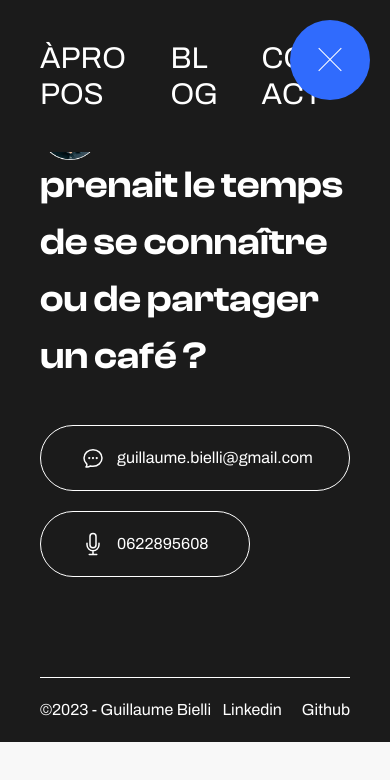
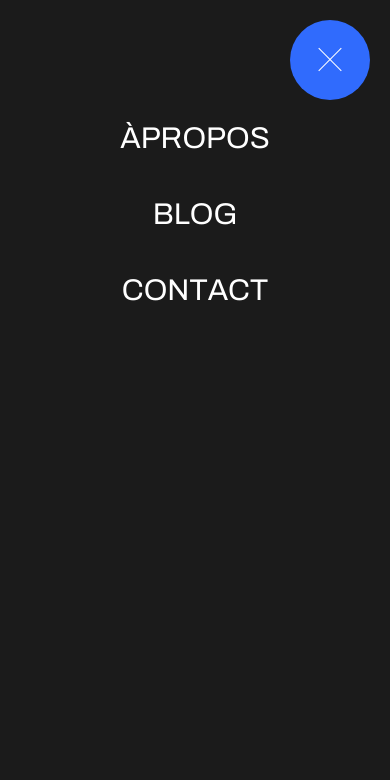
Before and after one commit to gbielli/portfolio, a Next.js app: page /components/Header in a window 390 px wide. Both pictures are taken after a click on the element 330 px from the left and 60 px from the top of the page. Shown: the top 780 px of the page. Built offline with nearby package versions, Linux system fonts and the light colour scheme.

Commit message:
blur on span & responsive

```diff
--- a/app/components/Header/Nav/page.js
+++ b/app/components/Header/Nav/page.js
@@ -1,7 +1,7 @@
 import React from 'react'
 import { height } from '../anim';
 import { motion } from 'framer-motion';
-import { menuSlide, slide, scale, translate  } from '../anim';
+import { menuSlide, translate, blur  } from '../anim';
 
 const navItems = [
     {
@@ -18,7 +18,8 @@ const navItems = [
     }
 ]
 
-const Nav = () => {
+const Nav = ({selectedLink, setSelectedLink}) => {
+
 
     const getChars = (word) => {
         let chars = [];
@@ -42,10 +43,15 @@ const Nav = () => {
     }
 
   return (
-    <motion.div variants={menuSlide} initial="initial" animate="enter" exit="exit"  className=' bg-black fixed top-0 right-0 w-full'>
-       <div className="wrapper flex gap-10 my-10 mx-10 text-white overflow-hidden">
+    <motion.div variants={menuSlide} initial="initial" animate="enter" exit="exit"  className=' bg-black fixed top-0 right-0 w-full h-screen md:h-auto'>
+       <div className="wrapper flex flex-col pt-20 md:pt-0 items-center h-full md:flex-row gap-10 my-10 mx-10 text-white overflow-hidden">
         {navItems.map((item, index) => {
             return <motion.p
+                onMouseOver={() => {setSelectedLink({isActive: true, index})}}
+                onMouseLeave={() => {setSelectedLink({isActive: false, index})}}
+                variants={blur}
+                key={index}
+                animate={selectedLink.isActive && selectedLink.index != index ? "open" : "closed" }
                 className='text-3xl no-underline' href={item.href}>{getChars(item.title)}</motion.p>
 
         })}
--- a/app/components/Header/anim.js
+++ b/app/components/Header/anim.js
@@ -11,11 +11,6 @@ export const slide = {
     initial: {y: 80},
     enter: i => ({y: 0, transition:{duration: 0.8, ease: [0.76, 0, 0.24, 1], delay: 0.05 * i}}),
     exit: i => ({y: 80, transition:{duration: 0.8, ease: [0.76, 0, 0.24, 1], delay: 0.05 * i}})
-}
-
-export const scale = {
-    open: {scale: 1, transition: {duration: 0.3}},
-    closed: {scale: 0, transition: {duration: 0.4}}
 }
 
 export const translate = {
@@ -35,17 +30,20 @@ export const translate = {
   })
 }
 
+export const blur = {
+  initial: {
+      filter: "blur(0px)",
+      opacity: 1
+  },
+  open: {
+      filter: "blur(2px)",
+      opacity: 0.6,
+      transition: {duration: 0.2}
+  },
+  closed: {
+      filter: "blur(0px)",
+      opacity: 1,
+      transition: {duration: 0.2}
 
-export const height = {
-    initial: {
-      height: 0
-    },
-    enter: {
-      height: "auto",
-      transition
-    },
-    exit: {
-      height: 0,
-      transition
-    }
+  }
 }
--- a/app/components/Header/page.js
+++ b/app/components/Header/page.js
@@ -8,12 +8,15 @@ import Nav from './Nav/page'
 const Header = () => {
 
   const [isActive, setIsActive] = useState(false);
+  const [selectedLink, setSelectedLink] = useState({isActive: false, index:0});
+
+
   return (
     <div className="relative z-10 box-border">
       <div className='relative flex justify-between'>
 
     <AnimatePresence mode='wait'>
-      {isActive && <Nav />}
+      {isActive && <Nav selectedLink={selectedLink} setSelectedLink={setSelectedLink} />}
     </AnimatePresence>
 
 <div onClick={() => setIsActive(prev => !prev)} className={`${styles.button} ${isActive ? styles.buttonActive : ""}`}>
```
